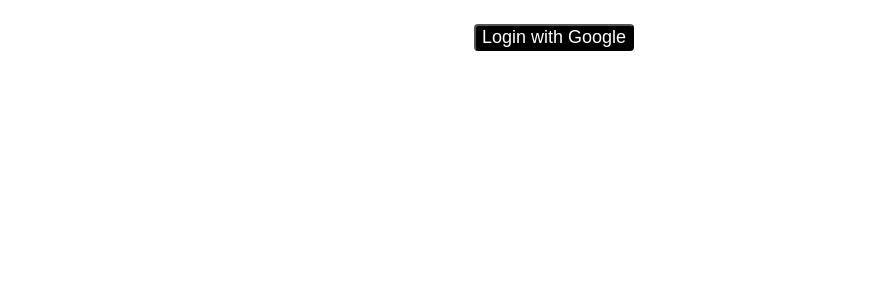
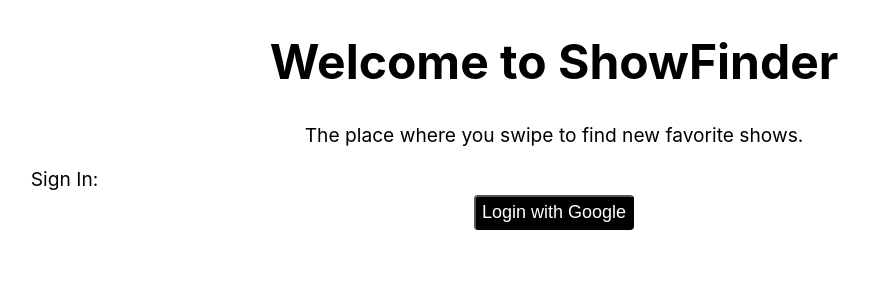
Before and after one commit to jvliov/show-finder-rh, a React (Create React App) app: page / in a window 1280 px wide. Shown: the top 300 px of the page, without its empty margins (86-955 px from the left). Built offline with nearby package versions, Linux system fonts and the light colour scheme; no server answers.

Commit message:
changed login
made some html and css changes to login page

```diff
--- /dev/null
+++ b/src/pages/login.css
@@ -0,0 +1,19 @@
+h1 {
+    font-size: 3rem;
+}
+
+p {
+    font-size: larger;
+}
+
+.login__container p {
+    margin-bottom: 0.2rem;
+    text-align: left;
+    margin-left: 7.3rem;
+}
+
+.login__container button {
+    margin-top: 0.1rem;
+    padding-top: 0.3rem;
+    padding-bottom: 0.3rem;
+}
--- a/src/pages/login.jsx
+++ b/src/pages/login.jsx
@@ -2,7 +2,7 @@
 import { Link, useNavigate } from "react-router-dom";
 import { auth, signInWithGoogle } from "../services/firebase";
 import { useAuthState } from "react-firebase-hooks/auth";
-import "./login.module.css"
+import "./login.css"
 
 function LoginPage() {
   const [user, loading, error] = useAuthState(auth);
@@ -16,7 +16,12 @@
   }, [user, loading]);
   return (
     <div className="login">
+      <div className="loginHeader">
+        <h1>Welcome to ShowFinder</h1>
+        <p>The place where you swipe to find new favorite shows.</p>
+      </div>
       <div className="login__container">
+        <p>Sign In:</p>
         <button className="login__google" onClick={signInWithGoogle}>
           Login with Google
         </button>
--- a/src/pages/login.module.css
+++ /dev/null
@@ -1,3 +0,0 @@
-.login__google {
-    background-color: #4285f4;
-  }
```
